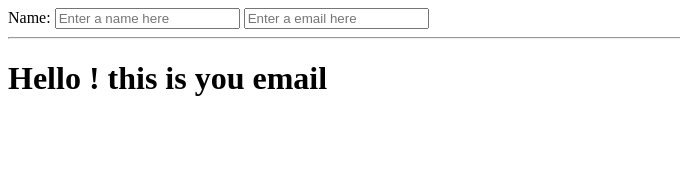
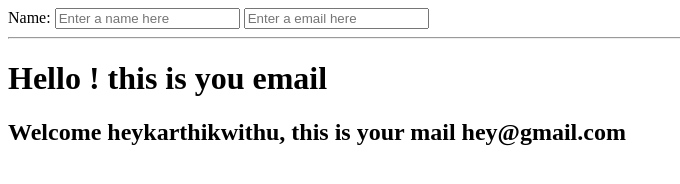
Before and after one commit to heykarthikwithu/angularjs_demo, a plain HTML site: page index.html in a window 1280 px wide. Shown: the whole page, without its empty margins (0-680 px from the left). Drawn offline with nearby package versions, Linux system fonts and the light colour scheme.

Commit message:
demo controller with demo variables.

```diff
--- a/index.html
+++ b/index.html
@@ -1,20 +1,26 @@
 <!doctype html>
-<html ng-app>
-
+<html>
 <head>
     <script src = "https://ajax.googleapis.com/ajax/libs/angularjs/1.3.3/angular.min.js"></script>
 </head>
-
-<body>
+<body ng-app = "demoapp">
     <div>
         <label>Name:</label>
         <input type = "text" ng-model = "UserName" placeholder = "Enter a name here">
         <input type = "text" ng-model = "Mail" placeholder = "Enter a email here">
         <hr />
-
         <h1>Hello {{UserName}}! this is you email {{Mail}}</h1>
-
     </div>
-
+    <div ng-controller = "DemoController" >
+        <h2>Welcome {{demovar.username}}, this is your mail {{demovar.mail}}</h2>
+    </div>
+    <script>
+        angular.module("demoapp", [])
+        .controller("DemoController", function($scope) {
+            $scope.demovar = {};
+            $scope.demovar.username = "heykarthikwithu";
+            $scope.demovar.mail = "hey@gmail.com";
+        });
+    </script>
 </body>
 </html>
```
Lines whose indentation alone changed are shown as unchanged.
